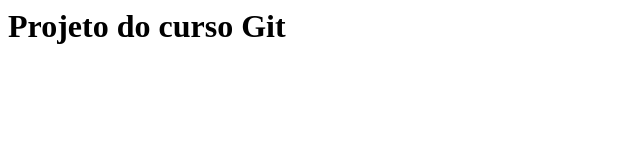
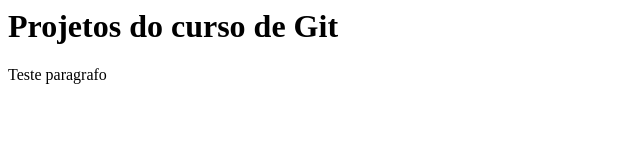
Before and after one commit to ZDC8/Curso-git, a plain HTML site: page index.html in a window 1280 px wide. Shown: the whole page, without its empty margins (0-640 px from the left). Drawn offline with Linux system fonts and the light colour scheme.

Commit message:
Testando alteracao

```diff
--- a/index.html
+++ b/index.html
@@ -3,9 +3,9 @@
 <head>
 </head>
 <body>
-<h1>Projeto do curso Git</h1>
+<h1>Projetos do curso de Git</h1>
 <div>
-
+<p>Teste paragrafo</p>
 </div>
 </body>
 </html>
```
